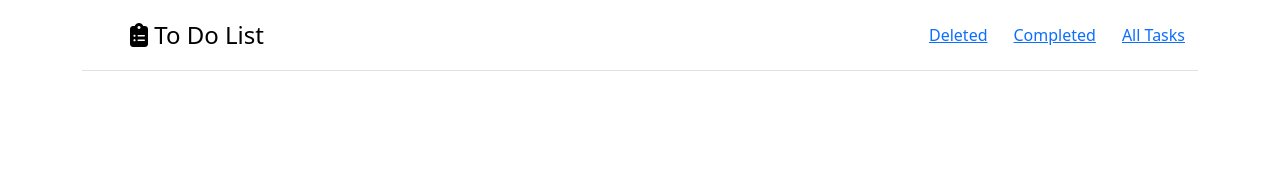
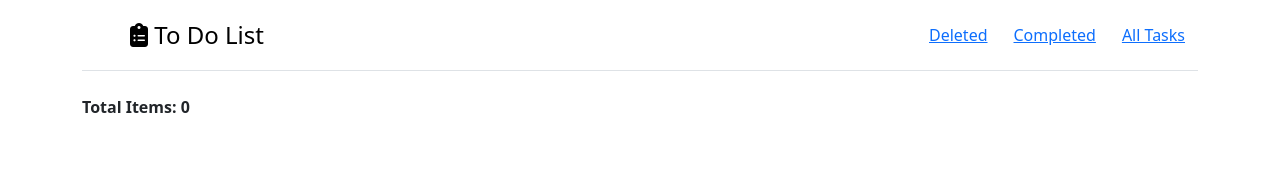
Before and after one commit to valerioprds/to-do-list, an Angular app: page /deleted in a window 1280 px wide. Shown: the top 185 px of the page. Built offline with nearby package versions, Linux system fonts and the light colour scheme.

Commit message:
added item-count to other components

```diff
--- a/src/app/completed-todos/completed-todos.component.html
+++ b/src/app/completed-todos/completed-todos.component.html
@@ -1,5 +1,9 @@
 <app-header></app-header>
+
+
 <div class="container">
+  <p class="item-count">Total Items: {{ completedTodos.length }}</p>
+
   <ul class="list-group">
     <li class="list-group-item" *ngFor="let todo of completedTodos">
       {{ todo.title }}
--- a/src/app/deleted-todos/deleted-todos.component.html
+++ b/src/app/deleted-todos/deleted-todos.component.html
@@ -1,8 +1,9 @@
 <app-header></app-header>
 
-<!-- class="list-group-item d-flex justify-content-between align-items-center" -->
-<!--  -->
+
 <div class="container">
+  <p class="item-count">Total Items: {{ deletedTodos.length }}</p>
+
   <ul class="list-group">
     <li
       class="list-group-item d-flex justify-content-between align-items-center"
--- a/src/app/main/main.component.scss
+++ b/src/app/main/main.component.scss
@@ -15,10 +15,7 @@ li {
   margin-bottom: 10px;
 }
 
-.item-count {
-  font-weight: bold;
-  margin-bottom: 10px;
-}
+
 
 /* delete button effects  */
 
--- a/src/styles.scss
+++ b/src/styles.scss
@@ -1 +1,4 @@
-/* You can add global styles to this file, and also import other style files */
+.item-count {
+  font-weight: bold;
+  margin-bottom: 10px;
+}
```
